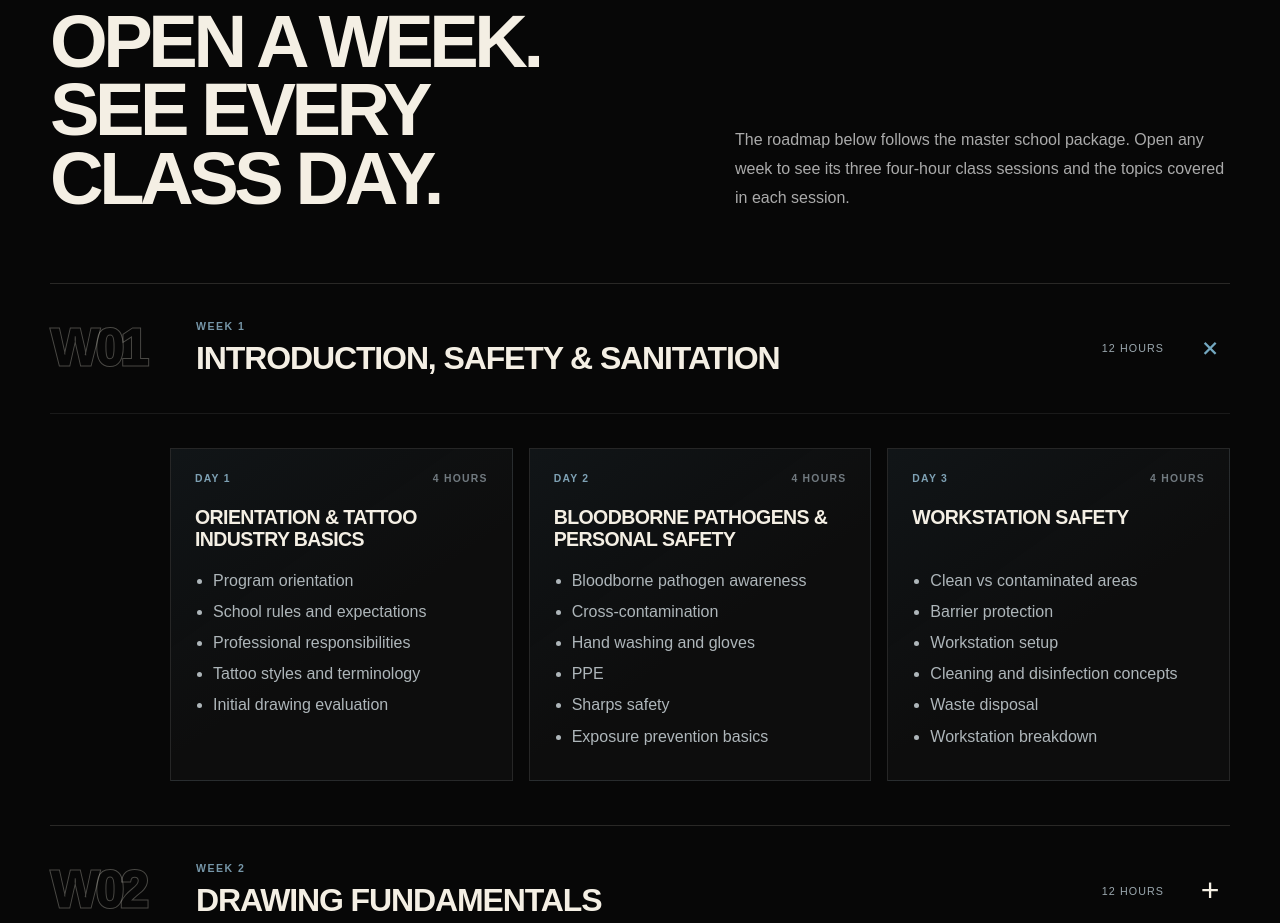
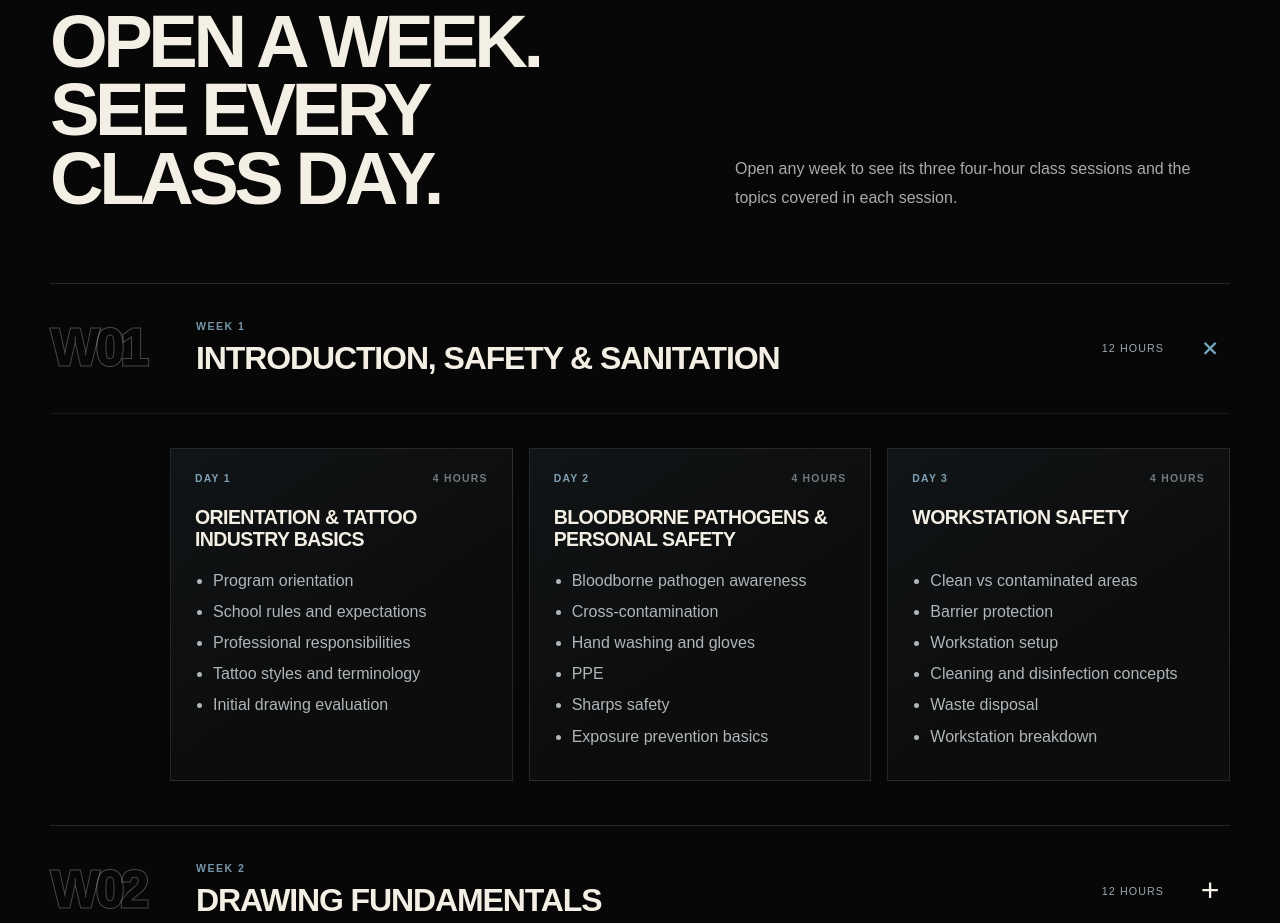
Before and after one commit to Adhco0543/tattoo_ink_school, a Next.js app: page /curriculum in a window 1280 px wide. Shown: the part 940-1863 px from the top of the page. Built offline with nearby package versions, Linux system fonts and the light colour scheme; no server answers.

Commit message:
Build 10: type curriculum data and fix production build

```diff
--- a/app/curriculum/page.tsx
+++ b/app/curriculum/page.tsx
@@ -8,7 +8,17 @@ export const metadata: Metadata = {
     "Explore the full 12-week, 36-class-day Professional Tattoo Fundamentals curriculum at Ink Tattoo School.",
 };
 
-const weeks = [
+type CurriculumDay = [day: string, title: string, topics: string[]];
+
+type CurriculumWeek = {
+  week: string;
+  title: string;
+  hours: string;
+  milestone?: string;
+  days: CurriculumDay[];
+};
+
+const weeks: CurriculumWeek[] = [
   {
     week: "01",
     title: "Introduction, Safety & Sanitation",
@@ -174,8 +184,7 @@ export default function CurriculumPage() {
             <h2>Open a week. See every class day.</h2>
           </div>
           <p>
-            The roadmap below follows the master school package. Open any week to see its three
-            four-hour class sessions and the topics covered in each session.
+            Open any week to see its three four-hour class sessions and the topics covered in each session.
           </p>
         </div>
 
@@ -209,7 +218,7 @@ export default function CurriculumPage() {
                       </div>
                       <h3>{title}</h3>
                       <ul>
-                        {(topics as string[]).map((topic) => <li key={topic}>{topic}</li>)}
+                        {topics.map((topic) => <li key={topic}>{topic}</li>)}
                       </ul>
                     </article>
                   ))}
```
